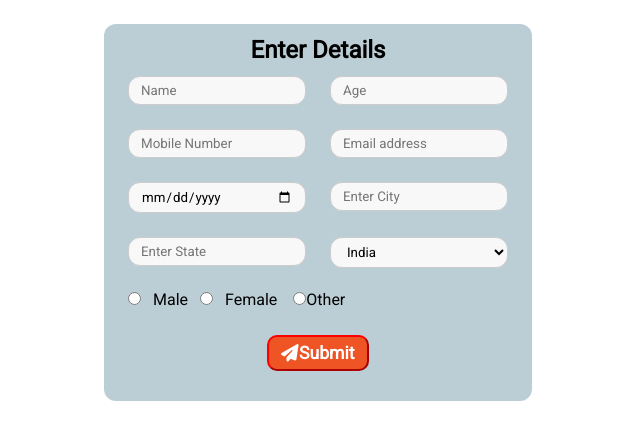
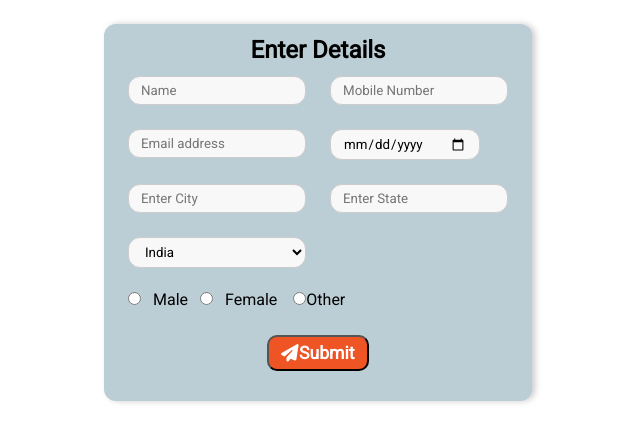
Before and after one commit to venkatkvikram/Contact-log, a React (Create React App) app: page /add-user-info in a window 1280 px wide. Shown: the top 442 px of the page, without its empty margins (322-962 px from the left). Built offline with nearby package versions, Linux system fonts and the light colour scheme.

Commit message:
update: edit user functionality has been done

```diff
--- a/src/components/AddUserInfo.js
+++ b/src/components/AddUserInfo.js
@@ -53,23 +53,14 @@ const AddUserInfo = () => {
           <div>
             <input
               type="number"
-              name="age"
-              className="inputField"
-              onChange={handleOnChangeTextField}
-              placeholder="Age"
-            />
-          </div>
-        </div>
-        <div style={{ display: "flex" }}>
-          <div>
-            <input
-              type="number"
               name="contact-no"
               className="inputField"
               onChange={handleOnChangeTextField}
               placeholder="Mobile Number"
             />
           </div>
+        </div>
+        <div style={{ display: "flex" }}>
           <div>
             <input
               type="email"
@@ -79,9 +70,7 @@ const AddUserInfo = () => {
               placeholder="Email address"
             />
           </div>
-        </div>
-        <div style={{ display: "flex" }}>
-          <div style={{ display: "contents" }}>
+          <div>
             <input
               style={{ width: "89%" }}
               type="date"
@@ -90,7 +79,9 @@ const AddUserInfo = () => {
               onChange={handleOnChangeTextField}
             />
           </div>
-          <div>
+        </div>
+        <div style={{ display: "flex" }}>
+          <div style={{ display: "contents" }}>
             <input
               type="text"
               name="city"
@@ -99,8 +90,6 @@ const AddUserInfo = () => {
               placeholder="Enter City"
             />
           </div>
-        </div>
-        <div style={{ display: "flex" }}>
           <div>
             <input
               type="text"
@@ -110,6 +99,7 @@ const AddUserInfo = () => {
               placeholder="Enter State"
             />
           </div>
+        </div>
         <div style={{ display: "flex" }}>
           <div>
             <select style={{ width: "145%" }} name="country" className="inputField">
@@ -117,7 +107,6 @@ const AddUserInfo = () => {
               <option value="usa">USA</option>
               <option value="australia">Australia</option>
             </select>
-            </div>
           </div>
         </div>
         <div style={{ display: "flex" }}>
--- a/src/components/EditUserInfo.js
+++ b/src/components/EditUserInfo.js
@@ -1,6 +1,6 @@
-import { useContext, useEffect, useState } from "react";
+import { useContext, useMemo, useEffect, useState } from "react";
 import { useNavigate, useParams } from "react-router-dom";
-import { UsersContext } from "../utils";
+import { UsersContext, parseOrStringifyData } from "../utils";
 
 const EditUserInfo = () => {
   const [userInfo, setUserInfo] = useState({});
@@ -13,22 +13,22 @@ const EditUserInfo = () => {
     const inData = localStorage.getItem("users");
     const parseData = JSON.parse(inData);
     const userData = parseData.find((userItem) => {
-      // console.log({userItem, userId, storedUserId: userItem.id})
       return userItem.id === Number(userId); //the userId we get by params is a string and it won't match with the id which is a number
     });
-    console.log({ userData, inData, parseData });
+    // console.log({ userData, inData, parseData });
     setUserInfo(userData);
   }, []);
 
   const handleOnChangeTextField = (event) => {
     const { name, value } = event?.target;
+    console.log(name, value);
     setUserInfo({
       ...userInfo,
       [name]: value,
     });
   };
 
-  console.log(userInfo);
+  // console.log(userInfo);
 
   const handleUpdate = () => {
     const listData = localStorage.getItem("users");
@@ -42,8 +42,14 @@ const EditUserInfo = () => {
     });
     localStorage.setItem("users", JSON.stringify(updatedData));
     navigate("/");
-    console.log(updatedData);
+    // console.log(updatedData);
   };
+
+  const list = localStorage.getItem("users");
+  // console.log(parseOrStringifyData(list, true));
+  const getCountriesList = parseOrStringifyData(list, true)?.map?.((item) => item?.country);
+  // console.log(getCountriesList);
+  // console.log({ userInfo });
 
   useEffect(() => {}, []);
 
@@ -76,9 +82,16 @@ const EditUserInfo = () => {
         onChange={handleOnChangeTextField}
       />
       <label>DOB</label>
-      <input type="date" name="date" className="user-dob" value={userInfo?.date} onChange={handleOnChangeTextField} />
+      <input
+        type="date"
+        name="date"
+        className="user-dob"
+        value={userInfo?.date}
+        onChange={handleOnChangeTextField}
+        disabled
+      />
       <label>City</label>
-      <input type="text" name="city" className="user-city" value={userInfo?.city} onChange={handleOnChangeTextField} />
+      <input type="text" name="city" className="user-city" value={userInfo?.city}  />
       <label>State</label>
       <input
         type="text"
@@ -88,10 +101,10 @@ const EditUserInfo = () => {
         onChange={handleOnChangeTextField}
       />
       <label>Country</label>
-      <select name="country">
-        <option value="india">India</option>
-        <option value="usa">USA</option>
-        <option value="australia">Australia</option>
+      <select name="country" value={userInfo?.country} onChange={handleOnChangeTextField}>
+        {getCountriesList?.map((item) => (
+          <option value={item}>{item}</option>
+        ))}
       </select>
       <label>Gender</label>
       <div onChange={handleOnChangeTextField}>
--- a/src/components/Users.js
+++ b/src/components/Users.js
@@ -8,7 +8,7 @@ import { FontAwesomeIcon } from "@fortawesome/react-fontawesome";
 import { faCirclePlus } from "@fortawesome/free-solid-svg-icons";
 
 // API URL: https://randomuser.me/api/?limit=10
-const apiUrl = "https://3e8b-45-112-29-230.ngrok-free.app/v1/getRandomUsers";
+const apiUrl = "https://33f3-202-65-134-60.ngrok-free.app/v1/getRandomUsers";
 
 const Users = () => {
   const [isLoading, setLoader] = useState(false);
--- a/src/styles.css
+++ b/src/styles.css
@@ -32,6 +32,7 @@ button {
   border-radius: 10px;
   padding: 6px 12px;
   font-weight: 600;
+  cursor: pointer;
 }
 
 .add-icon {
--- a/src/styles/AddUser.css
+++ b/src/styles/AddUser.css
@@ -18,23 +18,22 @@
   padding: 12px;
   background-color: #bbcdd5;
   max-width: 60%;
+  box-shadow: 0px 0px 0px red, 0.2em 0 0.4em #ccc;
+
 }
 
-div > label {
-  display: block;
-  margin: 0.5rem 0;
-}
 
 button {
   display: block;
   margin: 1em auto;
   font-size: 1.1rem;
-  background-color: aliceblue;
-  border-color: red;
+  /* background-color: aliceblue; */
+  /* border-color: red; */
 }
 
-button:hover {
-  background-color: red;
+.submitUserDetails:hover {
+  background-color: #ffffff;
+  color: #ee5424;
   cursor: pointer;
 }
 
@@ -56,4 +55,6 @@ button:hover {
   border-radius: 10px;
   padding: 6px 12px;
   font-weight: 600;
+  cursor: pointer;
+
 }
--- a/src/utils/index.js
+++ b/src/utils/index.js
@@ -8,4 +8,12 @@ const UsersContext = createContext({
 })
 
 
-export {UsersContext}
+const parseOrStringifyData = (data, isParsed = false) => {
+    if(isParsed) {
+        return JSON.parse(data)
+    }
+    return JSON.stringify(data)
+}
+
+
+export {UsersContext, parseOrStringifyData}
```
Lines whose indentation alone changed are shown as unchanged.
